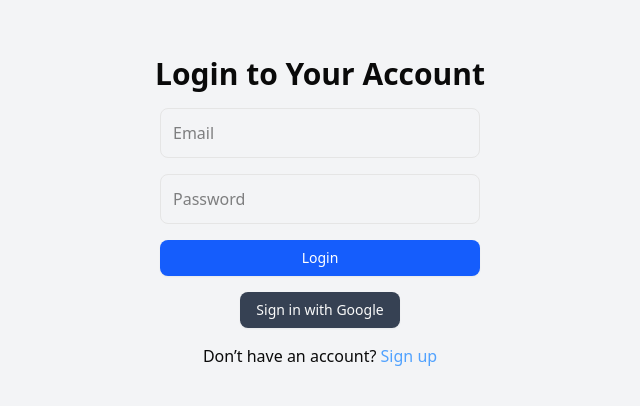
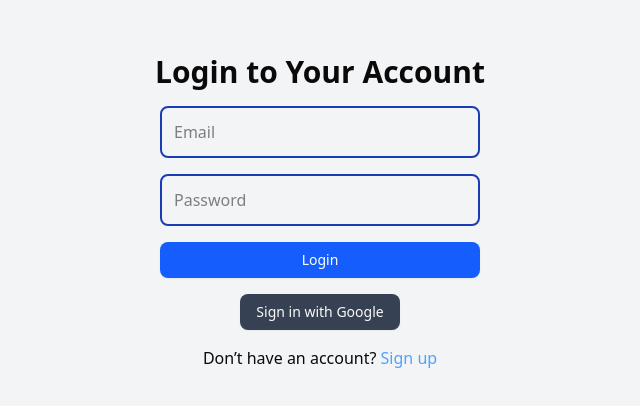
Before and after one commit to kadelcode/ai-chat-app, a Next.js app: page /login in a window 1280 px wide. Shown: the part 188-594 px from the top of the page, without its empty margins (320-960 px from the left). Built offline with nearby package versions, Linux system fonts and the light colour scheme; no server answers.

Commit message:
Add border to inputs

```diff
--- a/src/app/login/page.tsx
+++ b/src/app/login/page.tsx
@@ -87,7 +87,7 @@ export default function LoginPage() {
           value={email}
           onChange={(e) => setEmail(e.target.value)}
           required
-          className="p-3 border rounded-md"
+          className="p-3 rounded-md border-2 border-[#193cb8]"
         />
         <input
           type="password"
@@ -95,7 +95,7 @@ export default function LoginPage() {
           value={password}
           onChange={(e) => setPassword(e.target.value)}
           required
-          className="p-3 border rounded-md"
+          className="p-3 rounded-md border-2 border-[#193cb8]"
         />
 
         <Button type="submit" className="bg-[#155dfc] hover:bg-[#1447e6] text-white cursor-pointer" disabled={loading}>
```
